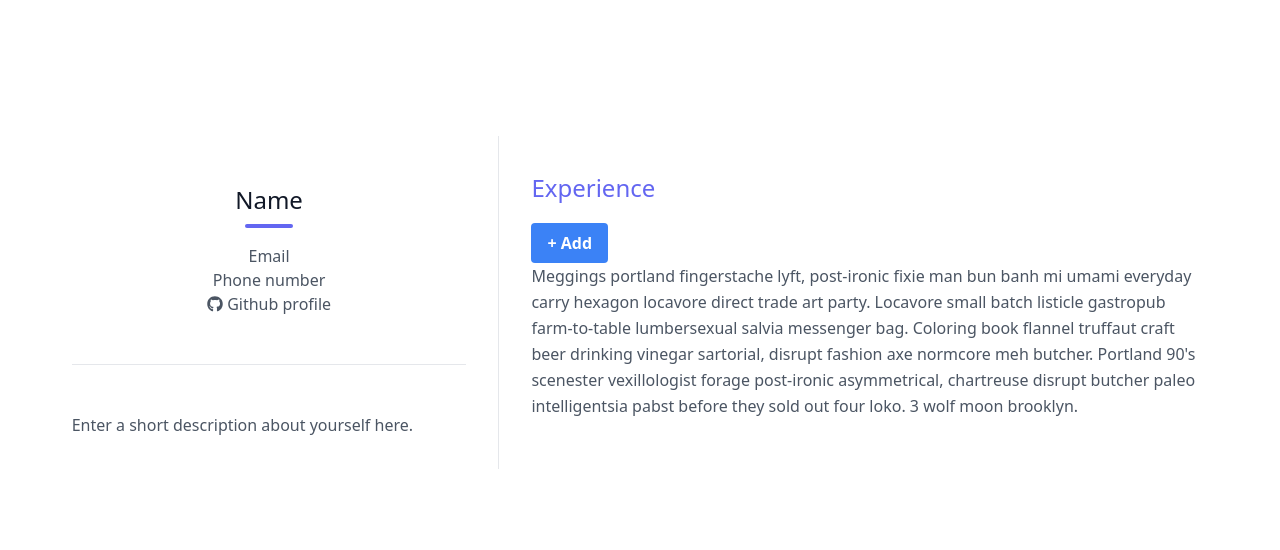
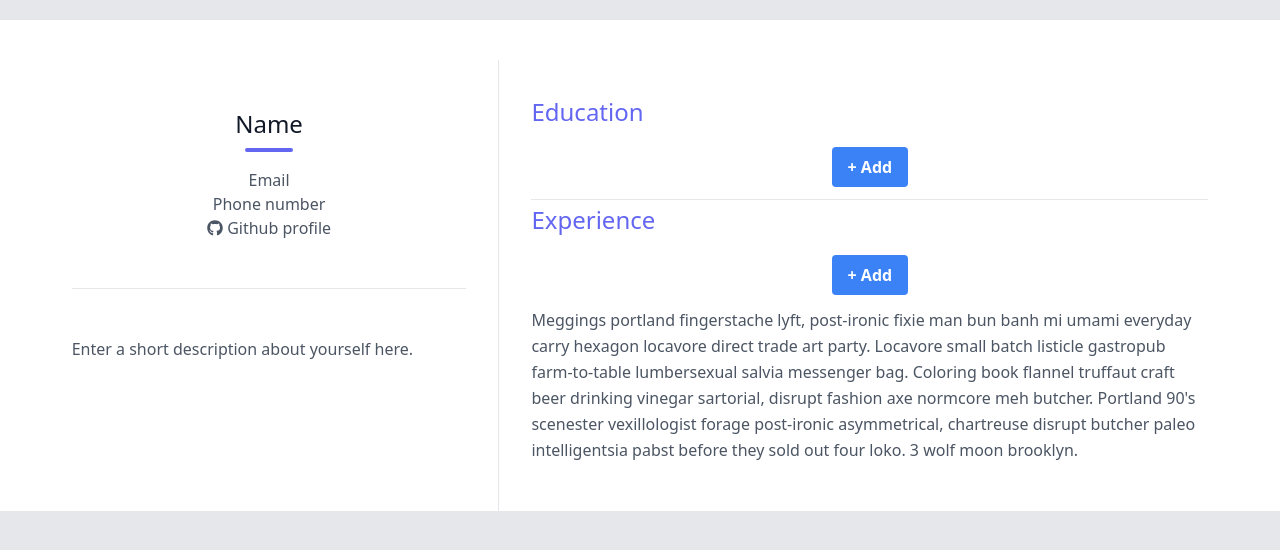
Before and after one commit to harmolipi/cv-project, a React (Create React App) app: page / in a window 1280 px wide. Shown: the top 550 px of the page. Built offline with nearby package versions, Linux system fonts and the light colour scheme.

Commit message:
Changed page layout margins

```diff
--- a/src/App2.js
+++ b/src/App2.js
@@ -97,8 +97,8 @@ class App extends React.Component {
     });
 
     return (
-      <section className="text-gray-600 body-font bg-gray-200">
-        <div className="container px-5 py-24 mx-auto flex flex-col bg-white">
+      <section className="min-h-screen py-5 text-gray-600 body-font bg-gray-200">
+        <div className="container px-5 mx-auto flex flex-col bg-white">
           <div className="lg:w-11/12 mx-auto">
             <div className="flex flex-col sm:flex-row mt-10">
               <div className="sm:w-2/5 text-center sm:pr-8 sm:py-8">
@@ -130,15 +130,28 @@ class App extends React.Component {
               </div>
               <div className="sm:w-2/3 sm:pl-8 sm:py-8 sm:border-l border-gray-200 sm:border-t-0 border-t mt-4 pt-4 sm:mt-0 text-center sm:text-left">
                 <h3 className="leading-relaxed text-2xl text-indigo-500 mb-4">
-                  Experience
+                  Education
                 </h3>
                 <div className="educational-experience">
                   <ul className="education-list">{education}</ul>
                   <button
-                    className="bg-blue-500 hover:bg-blue-700 text-white font-bold py-2 px-4 rounded"
+                    className="mx-auto my-3 block bg-blue-500 hover:bg-blue-700 text-white font-bold py-2 px-4 rounded"
                     onClick={this.addEducationalInstitution}
                   >
-                    + Add
+                    <span>+ Add</span>
+                  </button>
+                </div>
+                <hr />
+                <h3 className="leading-relaxed text-2xl text-indigo-500 mb-4">
+                  Experience
+                </h3>
+                <div className="work-experience">
+                  <ul className="work-list">{work}</ul>
+                  <button
+                    className="mx-auto my-3 block bg-blue-500 hover:bg-blue-700 text-white font-bold py-2 px-4 rounded"
+                    onClick={this.addWorkExperience}
+                  >
+                    <span>+ Add</span>
                   </button>
                 </div>
                 <p className="leading-relaxed mb-4">
```
